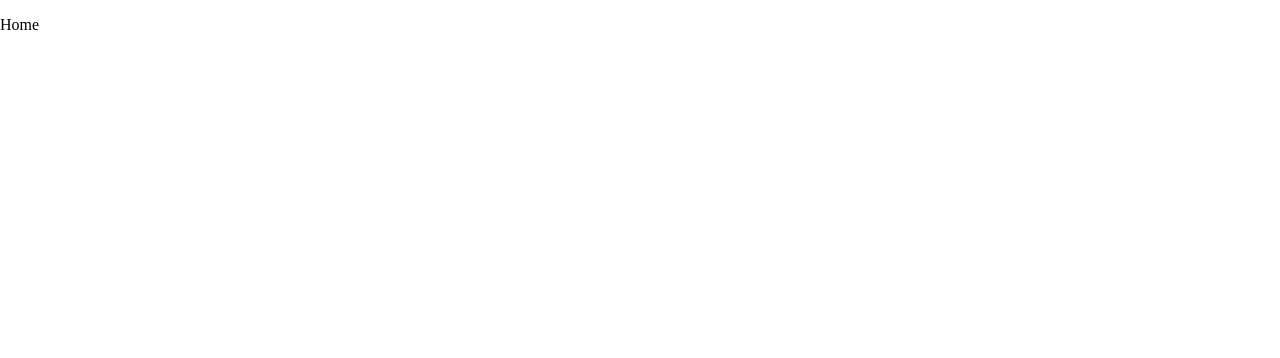
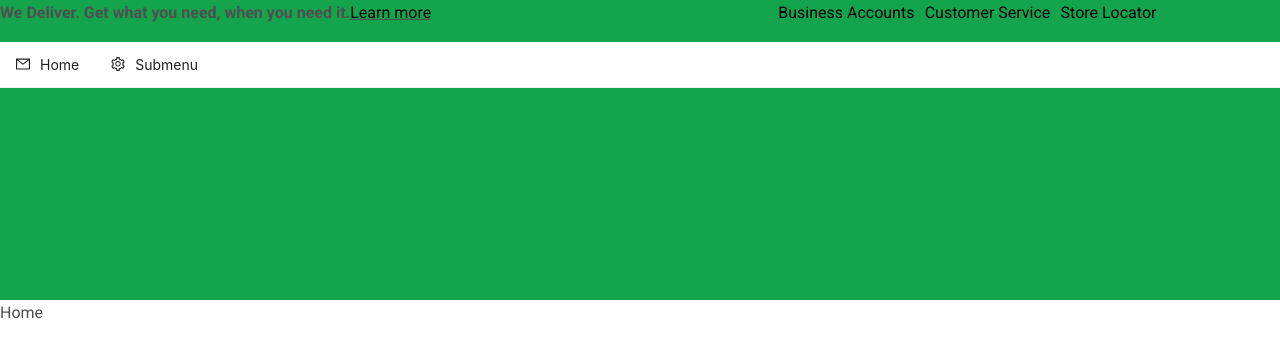
Before and after one commit to lakotaladin/ACE-HARDWARE-PROJECT, a React (Create React App) app in the folder client/: page / in a window 1280 px wide. Shown: the top 358 px of the page. Built offline with nearby package versions, Linux system fonts and the light colour scheme.

Commit message:
Adding header

```diff
--- a/client/public/index.html
+++ b/client/public/index.html
@@ -5,39 +5,35 @@
     <link rel="icon" href="%PUBLIC_URL%/favicon.ico" />
     <meta name="viewport" content="width=device-width, initial-scale=1" />
     <meta name="theme-color" content="#000000" />
+
     <meta
       name="description"
       content="Author: Aladin"
     />
     <link rel="apple-touch-icon" href="%PUBLIC_URL%/logo192.png" />
-    <!--
-      manifest.json provides metadata used when your web app is installed on a
-      user's mobile device or desktop. See https://developers.google.com/web/fundamentals/web-app-manifest/
-    -->
+
     <link rel="manifest" href="%PUBLIC_URL%/manifest.json" />
-    <!--
-      Notice the use of %PUBLIC_URL% in the tags above.
-      It will be replaced with the URL of the `public` folder during the build.
-      Only files inside the `public` folder can be referenced from the HTML.
+    <!-- Font Awesome -->
+    <link
+    href="https://cdnjs.cloudflare.com/ajax/libs/font-awesome/6.0.0/css/all.min.css"
+    rel="stylesheet"
+    />
+    <!-- Google Fonts -->
+    <link
+    href="https://fonts.googleapis.com/css?family=Roboto:300,400,500,700&display=swap"
+    rel="stylesheet"
+    />
+    <!-- MDB -->
+    <link
+    href="https://cdnjs.cloudflare.com/ajax/libs/mdb-ui-kit/6.4.1/mdb.min.css"
+    rel="stylesheet"
+    />
 
-      Unlike "/favicon.ico" or "favicon.ico", "%PUBLIC_URL%/favicon.ico" will
-      work correctly both with client-side routing and a non-root public URL.
-      Learn how to configure a non-root public URL by running `npm run build`.
-    -->
-    <title>Ace Hardware | The Helpful Place</title>
+    <title>Ace Hardware | The Helpful Place - Ace Hardware</title>
   </head>
   <body>
     <noscript>You need to enable JavaScript to run this app.</noscript>
     <div id="root"></div>
-    <!--
-      This HTML file is a template.
-      If you open it directly in the browser, you will see an empty page.
 
-      You can add webfonts, meta tags, or analytics to this file.
-      The build step will place the bundled scripts into the <body> tag.
-
-      To begin the development, run `npm start` or `yarn start`.
-      To create a production bundle, use `npm run build` or `yarn build`.
-    -->
   </body>
 </html>
--- a/client/src/App.js
+++ b/client/src/App.js
@@ -3,14 +3,18 @@ import { Routes, Route } from "react-router-dom";
 import Login from "./pages/auth/Login";
 import Register from "./pages/auth/Register";
 import Home from "./pages/Home";
+import Header from "./components/nav/Header";
 
 const App = () => {
   return (
-    <Routes>
-      <Route path="/" element={<Home />} />
-      <Route path="/login" element={<Login />} />
-      <Route path="/register" element={<Register />} />
-    </Routes>
+    <>
+      <Header />
+      <Routes>
+        <Route exact path="/" element={<Home />} />
+        <Route exact path="/login" element={<Login />} />
+        <Route exact path="/register" element={<Register />} />
+      </Routes>
+    </>
   );
 };
 
--- /dev/null
+++ b/client/src/components/nav/Header.css
@@ -0,0 +1,23 @@
+.global-header{
+    height: 300px;
+    z-index: 9999;
+}
+
+.global-header a {
+    color: black;
+    text-decoration: none;
+}
+
+.info-div{
+    justify-content: space-between;
+}
+
+
+.info-two{
+    width: 40%;
+    display: flex;
+    flex-direction: row;
+}
+.info-two a{
+    padding-left: 2%;
+}
--- /dev/null
+++ b/client/src/components/nav/Header.js
@@ -0,0 +1,50 @@
+import React, { useState } from "react";
+import "../nav/Header.css";
+import { Menu } from "antd";
+import {
+  AppstoreOutlined,
+  MailOutlined,
+  SettingOutlined,
+} from "@ant-design/icons";
+
+const { SubMenu } = Menu;
+
+const Header = () => {
+  const [currnet, setCurrent] = useState("");
+  const handleClick = () => {
+    // bla bla
+  };
+
+  return (
+    <>
+      <div className="global-header p-0 m-0 bg-success">
+        <div className="info-div p-0 m-0 w-100 d-flex">
+          <div className="info-one">
+            <p className="info-text">
+              <b>We Deliver. Get what you need, when you need it.</b>
+              <u>
+                <a href="#">Learn more</a>
+              </u>
+            </p>
+          </div>
+          <div className="info-two">
+            <a href="#">Business Accounts</a>
+            <a href="#">Customer Service</a>
+            <a href="#">Store Locator</a>
+          </div>
+        </div>
+        <Menu onClick={handleClick} selectedKeys={[currnet]} mode="horizontal">
+          <Menu.Item key="mail" icon={<MailOutlined />}>
+            Home
+          </Menu.Item>
+          <SubMenu icon={<SettingOutlined />} title="Submenu">
+            <Menu.Item key="setting:1">Option 1</Menu.Item>
+            <Menu.Item key="setting:2">Option 2</Menu.Item>
+          </SubMenu>
+        </Menu>
+      </div>
+    </>
+  );
+};
+
+export default Header;
--- a/client/src/index.css
+++ b/client/src/index.css
@@ -1,11 +1,19 @@
+html {
+  scroll-behavior: smooth !important;
+}
+
 * {
   box-sizing: border-box;
+  margin: 0;
+  padding: 0;
+}
+
+a {
+  cursor: pointer;
 }
 
 body {
   width: 100% !important;
-  margin: 0;
-  padding: 0;
   overflow-x: hidden;
   -webkit-font-smoothing: antialiased;
   -moz-osx-font-smoothing: grayscale;
```
